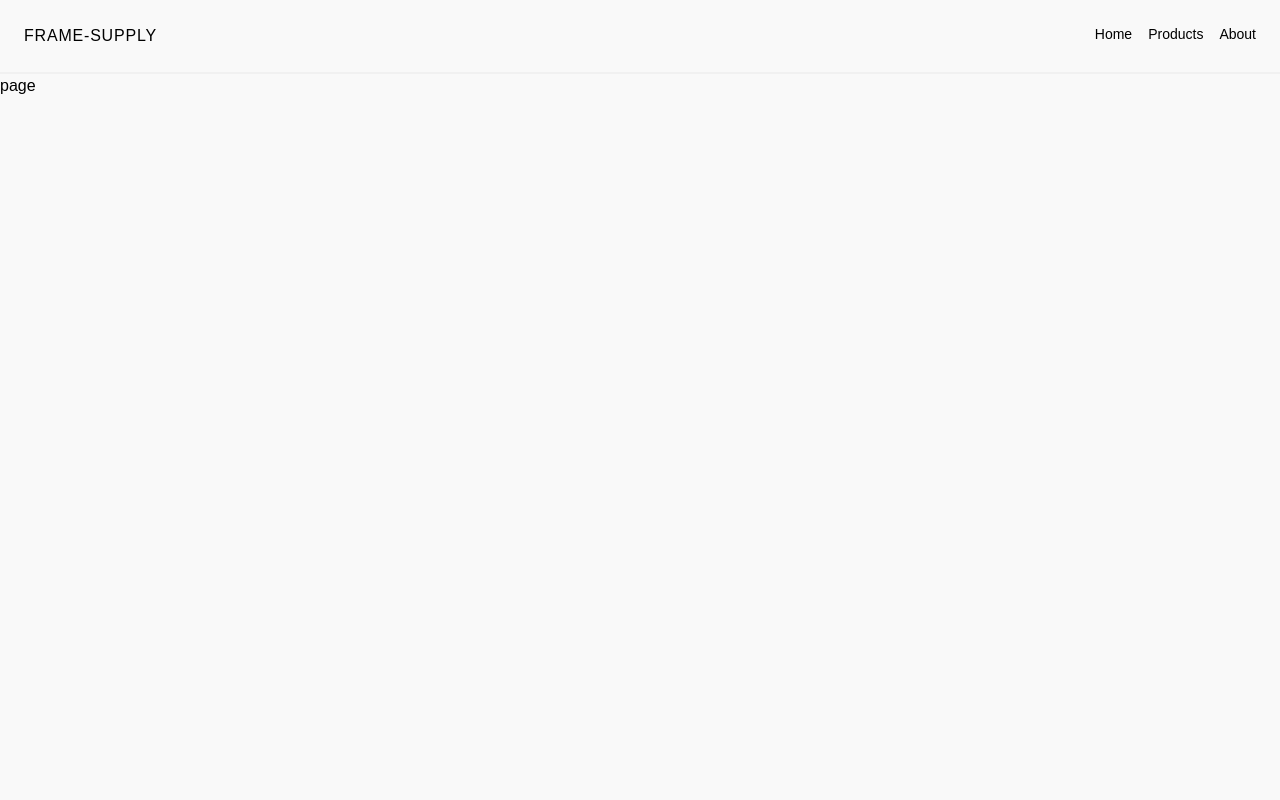
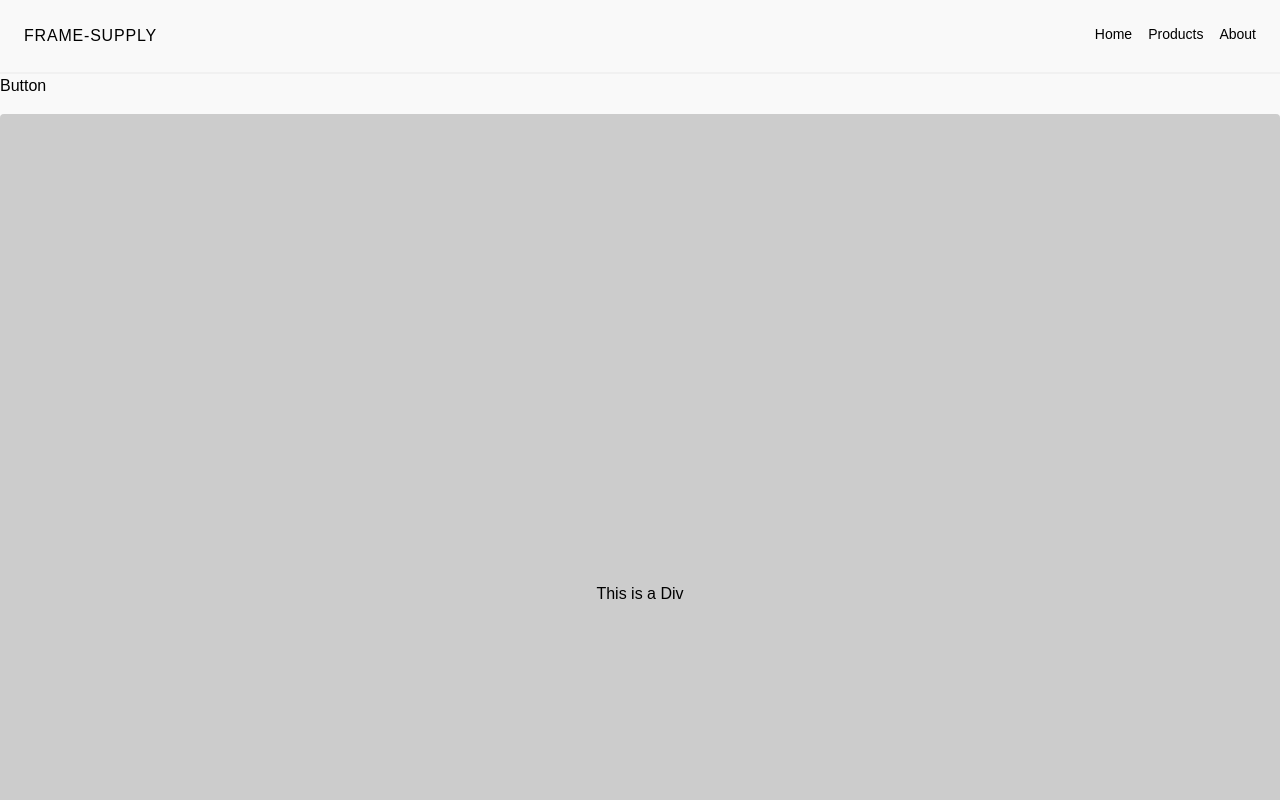
Before and after one commit to Nikhil-Chaudhary121/Design01, a Next.js app: page /landing02 in a window 1280 px wide. Shown: the top 800 px of the page. Built offline with nearby package versions, Linux system fonts and the light colour scheme; a web font is replaced by a local one.

Commit message:
added new components

```diff
--- /dev/null
+++ b/app/landing02/components/Button.tsx
@@ -0,0 +1,9 @@
+import React from 'react'
+
+const Button = () => {
+  return (
+    <div>Button</div>
+  )
+}
+
+export default Button
--- /dev/null
+++ b/app/landing02/components/Card.tsx
@@ -0,0 +1,9 @@
+import React from 'react'
+
+const Card = () => {
+  return (
+    <div>Card</div>
+  )
+}
+
+export default Card
--- a/app/landing02/page.tsx
+++ b/app/landing02/page.tsx
@@ -1,8 +1,13 @@
 import React from 'react'
+import Button from './components/Button'
+import Card from '../components/Card'
 
 const page = () => {
   return (
-    <div>page</div>
+    <div>
+        <Button/>
+        <Card/>
+    </div>
   )
 }
 
```
